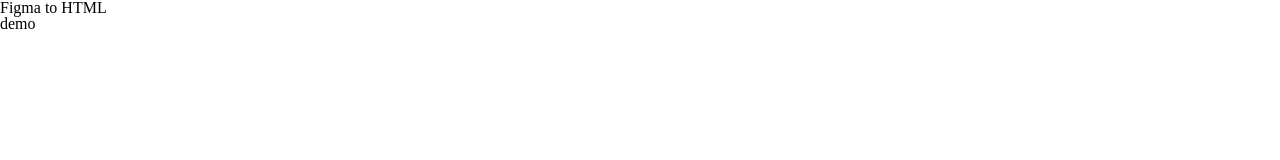
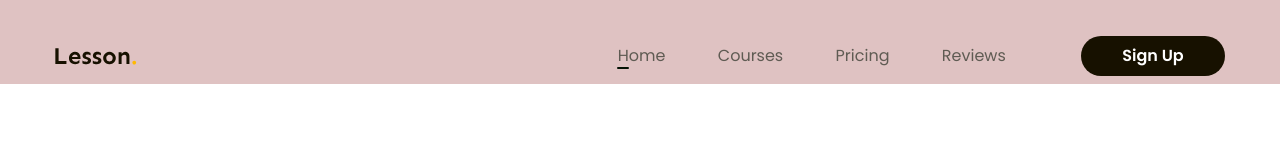
Before and after one commit to lequangtien1009/figma-to-html, a plain HTML site: page index.html in a window 1280 px wide. Drawn offline with Linux system fonts and the light colour scheme.

Commit message:
done-header

```diff
--- a/assets/css/style.css
+++ b/assets/css/style.css
@@ -0,0 +1,87 @@
+* {
+  box-sizing: border-box;
+}
+html {
+  font-size: 62.5%;
+}
+/* Khôi phục lại cở chữ cho việc quy đổi 1.6rem = 16px = mặc định trình duyệt */
+body {
+  font-size: 1.6rem;
+  font-family: "Poppins", sans-serif;
+}
+/* ======PHAN DUNG CHUNG USE COMON====== */
+a {
+  text-decoration: none;
+}
+.btn {
+  line-height: 40px;
+  min-width: 118px;
+  display: inline-block; /*set inline block để use padding*/
+  padding: 0px 16px;
+  color: #fff;
+  text-align: center;
+  font-size: 1.6rem;
+  font-weight: 600;
+  border-radius: 24.5px;
+  background: #171100;
+}
+.main-content {
+  width: 1170px;
+  /* Muoon do rong 2 ben laf 24px thi */
+  max-width: calc(100% - 48px);
+  /* canh trai, phai */
+  margin-right: auto;
+  margin-left: auto;
+}
+/* ======header====== */
+.header {
+  background: #dfc2c2;
+}
+.header.fixed {
+  position: sticky;
+  top: -28px;
+}
+.header .body {
+  display: flex;
+  align-items: center;
+  padding: 36px 0px 8px;
+}
+
+.nav {
+  margin-left: auto;
+}
+.nav ul {
+  display: flex;
+}
+.nav a {
+  position: relative;
+  color: #5f5b53;
+  font-size: 1.6rem;
+  font-weight: 400;
+  /* background-color: red; */
+  padding: 8px 2.62rem;
+  /* margin: 8px 21px; */
+}
+/* .nav li.active a:hover, */
+.nav a:hover {
+  color: #420633;
+  /* font-weight: 600; */
+  text-shadow: 1px 0 0 currentColor;
+}
+.nav li.active a::after {
+  position: absolute;
+  left: 25px;
+  bottom: 6px;
+  display: block;
+  content: "";
+  width: 12px;
+  height: 2px;
+  border-radius: 1px;
+  background: #041103;
+}
+.header .btn-sign-up {
+  min-width: 144px;
+}
+.header .action {
+  margin-left: 49px;
+}
--- a/index.html
+++ b/index.html
@@ -5,11 +5,46 @@
     <meta name="viewport" content="width=device-width, initial-scale=1.0" />
     <!-- Reset CSS -->
     <link rel="stylesheet" href="./assets/css/reset.css" />
+    <!-- embed nhúng font -->
+    <link rel="preconnect" href="https://fonts.googleapis.com" />
+    <link rel="preconnect" href="https://fonts.gstatic.com" crossorigin />
+    <link
+      href="https://fonts.googleapis.com/css2?family=Poppins:ital,wght@0,400;0,600;0,700;1,400&family=Sen:wght@700&display=swap"
+      rel="stylesheet"
+    />
     <link rel="stylesheet" href="./assets/css/style.css" />
     <title>Figma to HTML Tuhoc.CC</title>
   </head>
-  <body>
-    <h1>Figma to HTML</h1>
-    <h2>demo</h2>
+  <body style="height: 1000px">
+    <!-- header -->
+    <header class="header fixed">
+      <div class="main-content">
+        <div class="body">
+          <!-- logo -->
+          <img src="./assets/img/logo.svg" alt="Logo Lesson" class="logo" />
+          <!-- thẻ nav la thanh dieu huong giúp trình duyệt hiểu được đây là thanh menu-->
+          <nav class="nav">
+            <ul>
+              <li class="active">
+                <a href="#!">Home</a>
+              </li>
+              <li>
+                <a href="#!">Courses</a>
+              </li>
+              <li >
+                <a href="#!">Pricing</a>
+              </li>
+              <li>
+                <a href="#!">Reviews</a>
+              </li>
+            </ul>
+          </nav>
+          <!-- btn action -->
+          <div class="action">
+            <a href="#!" class="btn btn-sign-up">Sign Up</a>
+          </div>
+        </div>
+      </div>
+    </header>
   </body>
 </html>
```
Also changed, not shown: assets/img/logo.svg (added).
